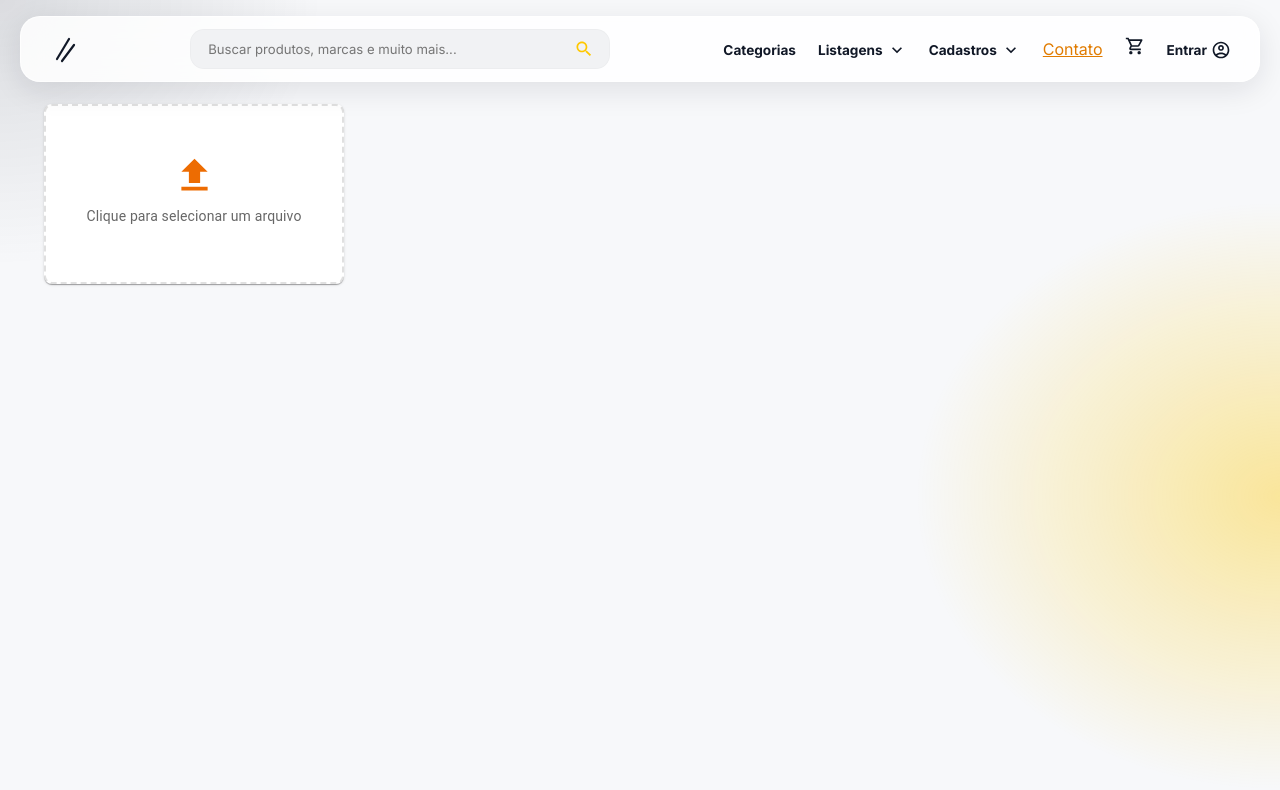
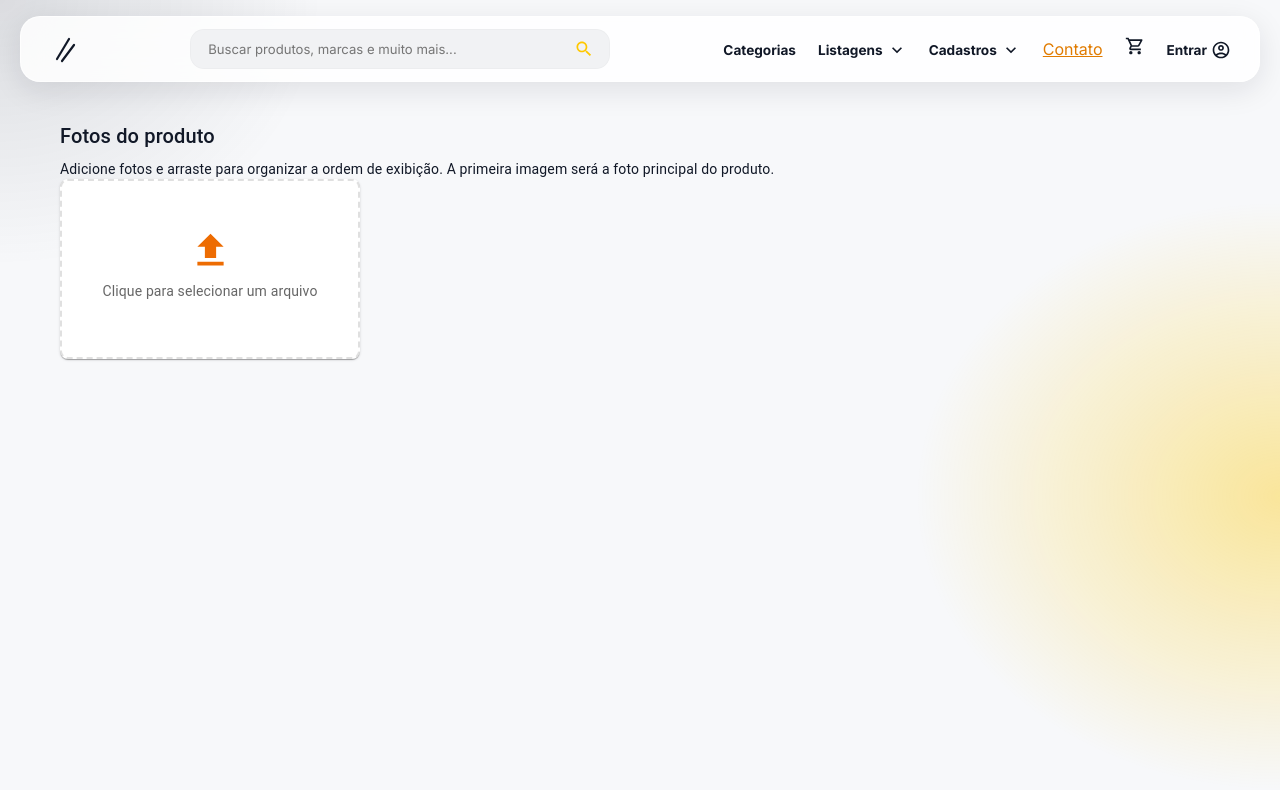
Before and after one commit to Fsp30/ecommerce-lp2, a React (Create React App) app: page / in a window 1280 px wide. Shown: the top 790 px of the page. Built offline with nearby package versions, Linux system fonts and the light colour scheme.

Commit message:
teste interface forms card

```diff
--- a/src/view/home.js
+++ b/src/view/home.js
@@ -17,6 +17,7 @@ import Drop from "../components/drop-card"
 import { mensagemErro } from "../components/toastr";
 import ProductCard, { normalizar } from "../components/product-card";
 import { listar, porId } from "../utils/api";
+import ProductForm from "../components/produtos/produtos-forms";
 
 const LIMITE_CATEGORIAS = 6;
 
@@ -52,7 +53,8 @@ function ehRaiz(c) {
 
 export default function Home() {
     return(
-        <Drop></Drop>
+        <ProductForm/>
+        //<Drop size="xl"/>
     )
     // const navigate = useNavigate();
     // const [produtos, setProdutos] = React.useState(null);
```
